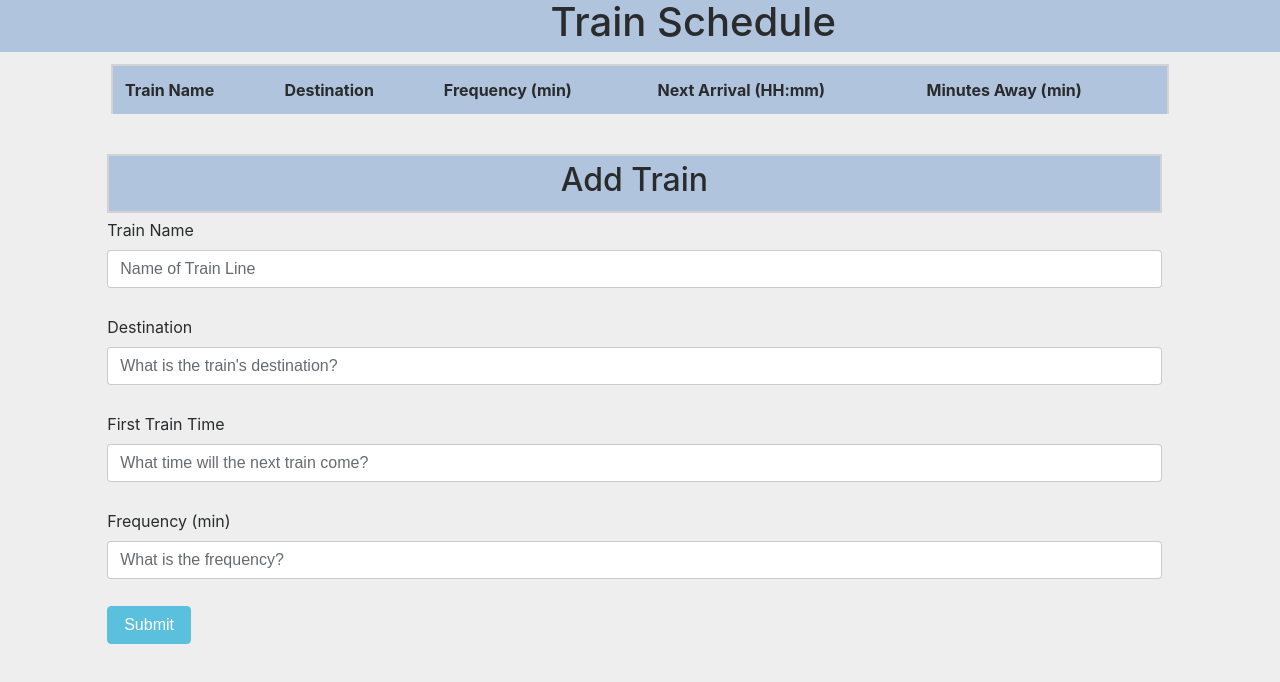
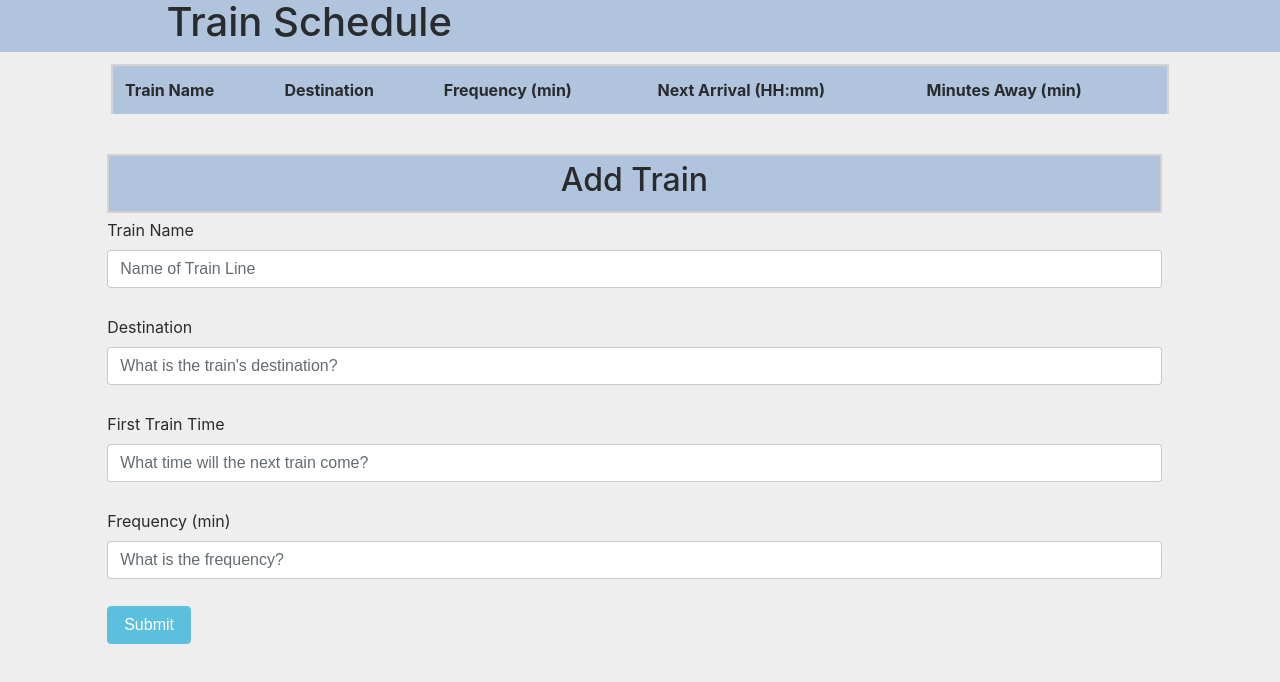
Before and after one commit to zmou21/train-scheduler, a plain HTML site: page index.html in a window 1280 px wide. Drawn offline with nearby package versions, Linux system fonts and the light colour scheme; no server answers; a script that the page names is missing.

Commit message:
updated styling

```diff
--- a/assets/style.css
+++ b/assets/style.css
@@ -16,12 +16,13 @@ tbody {
 
 .container-fluid {
 	background-color: lightsteelblue;
+	width: 100%;
 }
 
 .header {
 	text-align: center;
 	position: relative;
-	left: 43%;
+	left: 13%;
 }
 
 .table-big {
```
